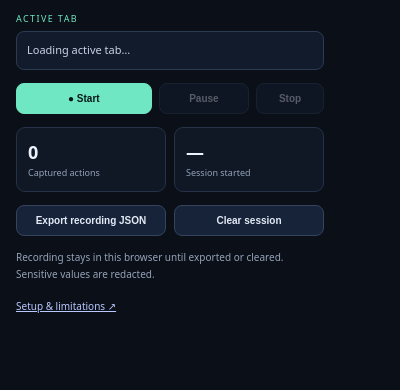
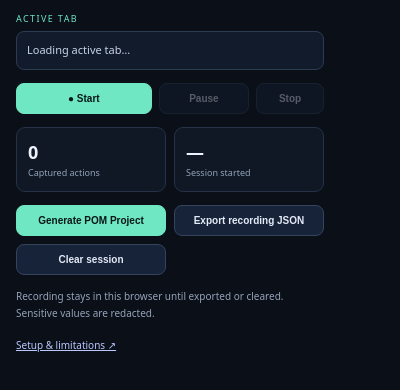
Before and after one commit to SanFlash/record2pom, a browser extension: page extension/popup.html in a window 400 px wide. Shown: the part 70-460 px from the top of the page. Drawn offline with Linux system fonts and the light colour scheme.

Commit message:
Add one-click POM project generation to extension popup

```diff
--- a/extension/popup.html
+++ b/extension/popup.html
@@ -1 +1 @@
-<!doctype html><html lang="en"><head><meta charset="utf-8"><meta name="viewport" content="width=device-width,initial-scale=1"><title>Record2POM Recorder</title><link rel="stylesheet" href="popup.css"></head><body><header><img class="logo" src="icons/icon128.png" alt="Record2POM logo"><div><strong>Record2POM</strong><small>Record · Generate · Automate</small></div><span id="state" class="state">Idle</span></header><main><p class="label">ACTIVE TAB</p><div id="target" class="target">Loading active tab…</div><div class="controls"><button id="start" class="primary">● Start</button><button id="pause" disabled>Pause</button><button id="stop" disabled>Stop</button></div><div class="stats"><div><strong id="count">0</strong><small>Captured actions</small></div><div><strong id="duration">—</strong><small>Session started</small></div></div><div class="toolbar"><button id="export">Export recording JSON</button><button id="clear">Clear session</button></div><p id="message" role="status">Recording stays in this browser until exported or cleared. Sensitive values are redacted.</p><a href="https://github.com/SanFlash/record2pom#install-the-extension" target="_blank">Setup &amp; limitations ↗</a></main><script src="popup.js"></script></body></html>
+<!doctype html><html lang="en"><head><meta charset="utf-8"><meta name="viewport" content="width=device-width,initial-scale=1"><title>Record2POM Recorder</title><link rel="stylesheet" href="popup.css"></head><body><header><img class="logo" src="icons/icon128.png" alt="Record2POM logo"><div><strong>Record2POM</strong><small>Record · Generate · Automate</small></div><span id="state" class="state">Idle</span></header><main><p class="label">ACTIVE TAB</p><div id="target" class="target">Loading active tab…</div><div class="controls"><button id="start" class="primary">● Start</button><button id="pause" disabled>Pause</button><button id="stop" disabled>Stop</button></div><div class="stats"><div><strong id="count">0</strong><small>Captured actions</small></div><div><strong id="duration">—</strong><small>Session started</small></div></div><div class="toolbar"><button id="generatePom" class="primary">Generate POM Project</button><button id="export">Export recording JSON</button><button id="clear">Clear session</button></div><p id="message" role="status">Recording stays in this browser until exported or cleared. Sensitive values are redacted.</p><a href="https://github.com/SanFlash/record2pom#install-the-extension" target="_blank">Setup &amp; limitations ↗</a></main><script src="popup.js"></script></body></html>
```
